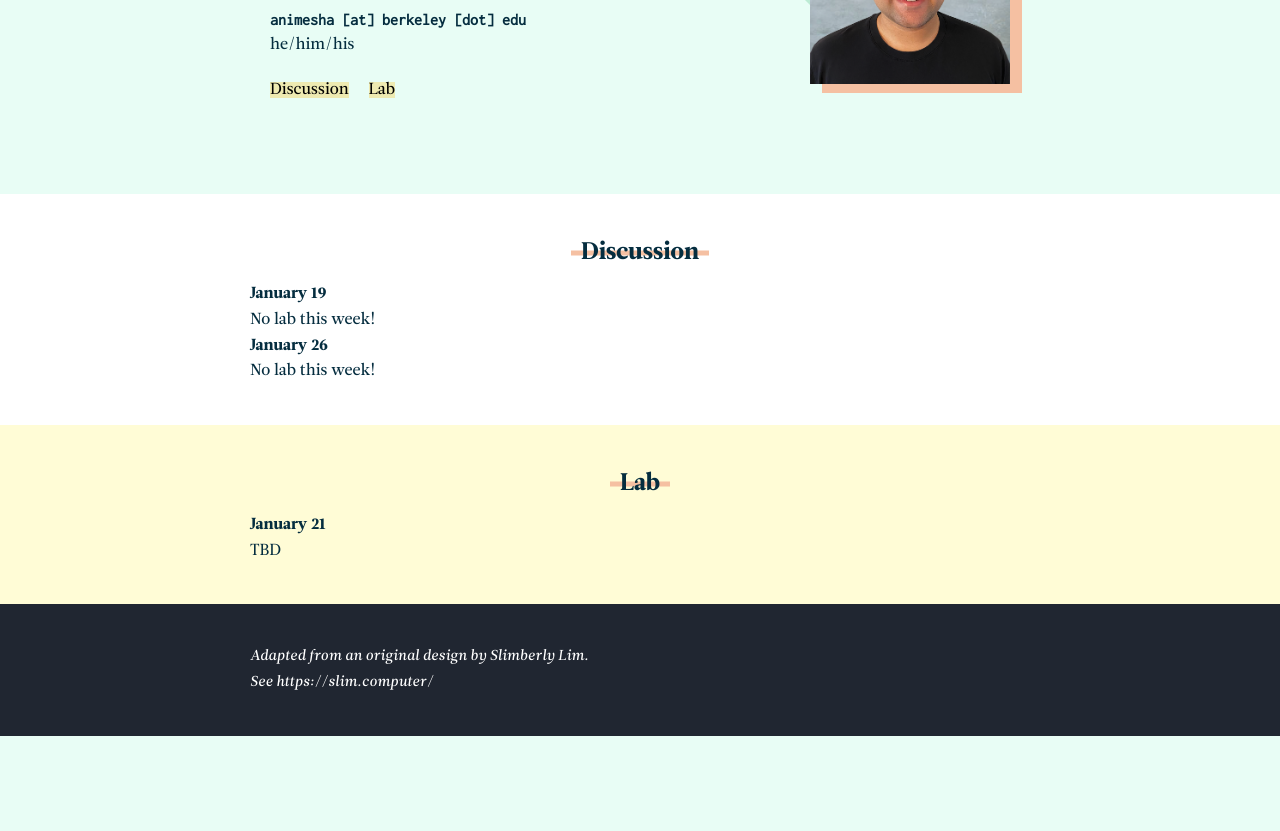
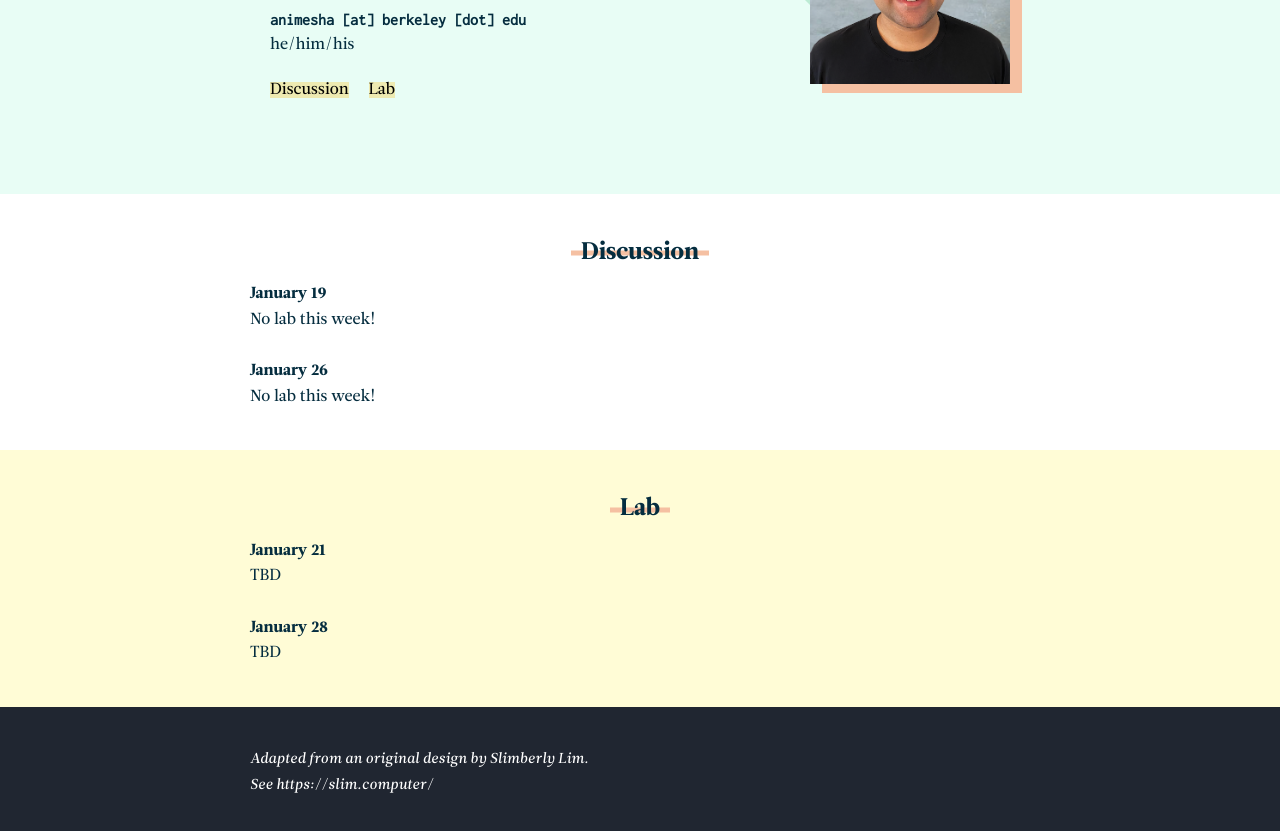
Before and after one commit to AnimeshAgrawal/61asite, a website: page index.html in a window 1280 px wide. Shown: the part 201-1032 px from the top of the page. Before the commit the page ends 937 px from the top, so only its background shows below. Drawn offline with Linux system fonts and the light colour scheme.

Commit message:
line breaks between sections

```diff
--- a/index.html
+++ b/index.html
@@ -43,7 +43,8 @@
                      <h3 class="teaching_section-title">January 19</h3>
                      <p class="teaching_section-description">No lab this week!</p>
                   </li>
-               </ul>
+               </ul> <br>
+
                <ul>
                   <li class="teaching_section">
                      <h3 class="teaching_section-title">January 26</h3>
@@ -59,6 +60,13 @@
                <ul>
                   <li class="teaching_section">
                      <h3 class="teaching_section-title">January 21</h3>
+                     <p class="teaching_section-description">TBD</p>
+                  </li>
+               </ul> <br>
+
+               <ul>
+                  <li class="teaching_section">
+                     <h3 class="teaching_section-title">January 28</h3>
                      <p class="teaching_section-description">TBD</p>
                   </li>
                </ul>
```
